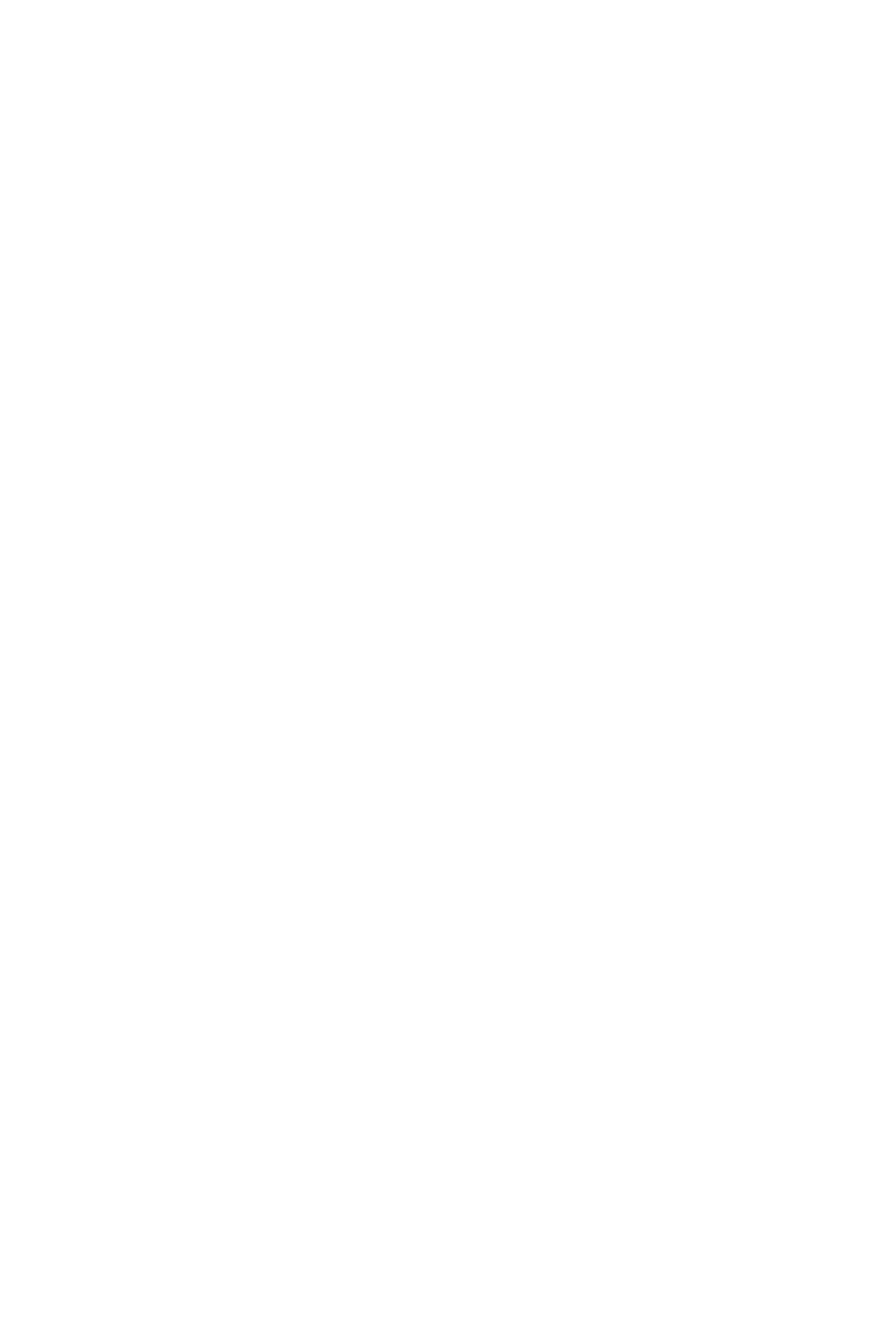
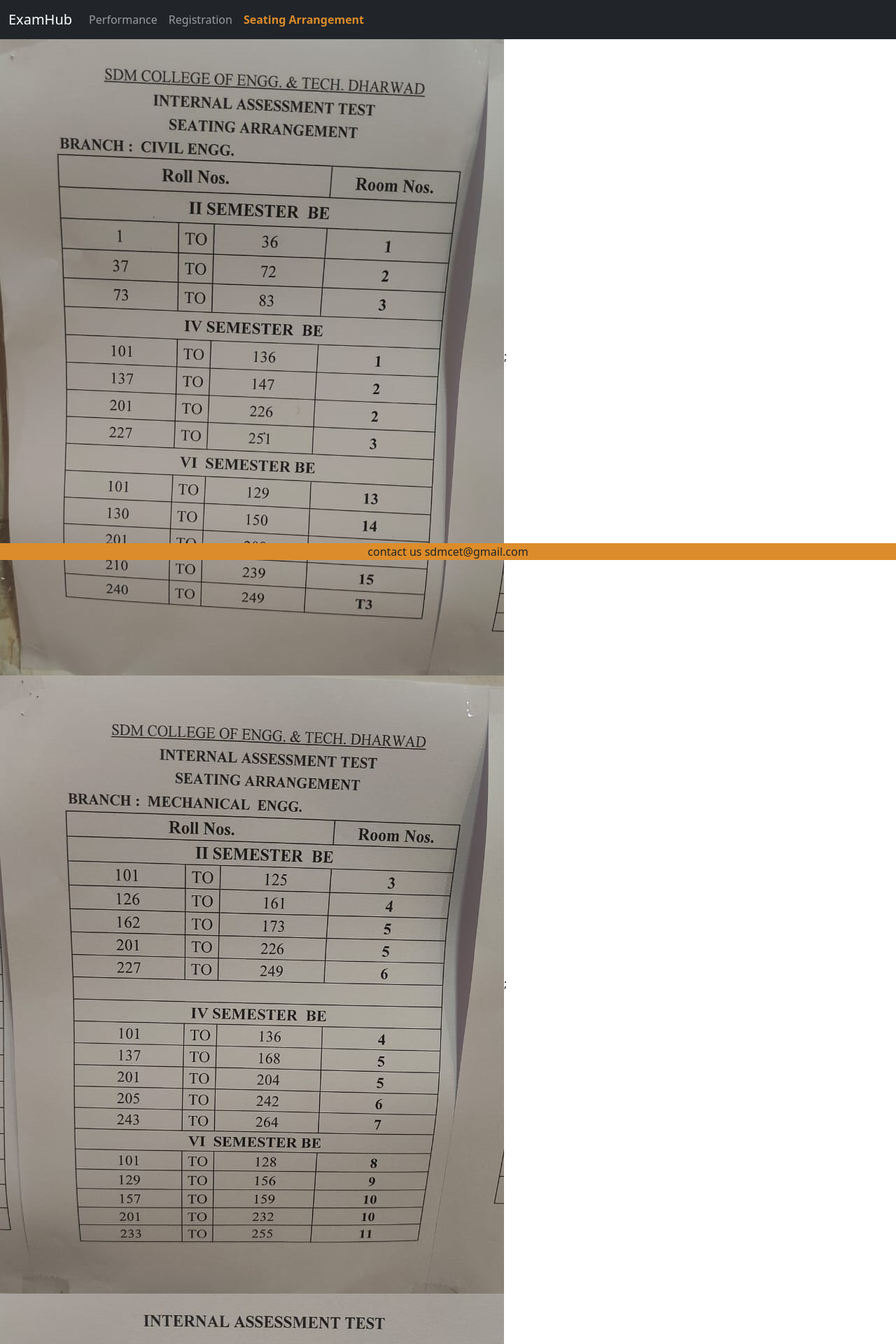
Before and after one commit to Vaishnavi-Hegde/ExamHub, a React (Vite) app in the folder Frontend/: page /seatingArrangement in a window 1280 px wide. Before the commit this address had no page. Shown: the top 1920 px of the page at 70% size. Before the commit the page ends 800 px from the top, so only its background shows below. Built offline with nearby package versions, Linux system fonts and the light colour scheme.

Commit message:
not final

```diff
--- a/Frontend/src/components/App.jsx
+++ b/Frontend/src/components/App.jsx
@@ -19,7 +19,7 @@ import CgpaToPreForm from './forms/CgpaToPreFrom';
 import DuplicateGradeCardForm from './forms/DuplicateGradeCardForm'
 import DuplicateAdmissionTicketForm from './forms/DuplicateAdmissionTicketForm';
 import PaymentPage from './PaymentPage';
-;
+import SeatingArrangement from './SeatingArrangement';
 function App() {
 
   return (
@@ -47,7 +47,7 @@ function App() {
           <Route path="/gradeCardForm" element={<DuplicateGradeCardForm/>}/>
           <Route path="/duplicateAdmissionTicketForm" element={<DuplicateAdmissionTicketForm/>}/>
           <Route path="/payment" element={<PaymentPage/>}/>
-
+          <Route path='/seatingArrangement' element={<SeatingArrangement/>}/>
         </Routes>
       </BrowserRouter>
 
--- a/Frontend/src/components/Navbar.jsx
+++ b/Frontend/src/components/Navbar.jsx
@@ -8,7 +8,7 @@ function Navbar({ type = "student" }) {
     <>
       <nav className="navbar navbar-expand-lg bg-dark navbar-dark sticky-top">
         <div className="container-fluid">
-          <NavLink to={type === "student" ? "/home" : "/homeAdmin"} className="navbar-brand">
+          <NavLink to={type === "student" ? "/home" : "/addAnnoucements"} className="navbar-brand">
             ExamHub
           </NavLink>
           <button
--- /dev/null
+++ b/Frontend/src/components/SeatingArrangement.jsx
@@ -0,0 +1,28 @@
+import Footer from "./Footer";
+import Navbar from "./Navbar";
+import seat1 from '../assets/seat1.jpeg';
+import seat2 from '../assets/seat2.jpeg';
+import seat3 from '../assets/seat3.jpeg';
+import seat4 from '../assets/seat4.jpeg';
+import seat5 from '../assets/seat5.jpeg';
+import seat6 from '../assets/seat6.jpeg';
+import seat7 from '../assets/seat7.jpeg';
+function SeatingArrangement() {
+  return (
+    <>
+
+      <Navbar type="student"/>
+      <img src={seat1} alt="seat1" />;
+      <img src={seat2} alt="seat2" />;
+      <img src={seat3} alt="seat3" />;
+      <img src={seat4} alt="seat4" />;
+      <img src={seat5} alt="seat5" />;
+      <img src={seat6} alt="seat6" />;
+      <img src={seat7} alt="seat7" />;
+      <br />
+
+      <Footer />
+    </>
+  );
+}
+export default SeatingArrangement;
--- a/Frontend/src/components/constants.js
+++ b/Frontend/src/components/constants.js
@@ -1,12 +1,12 @@
 export const STUDENT_LINKS = [
     {to:"/performance", title: "Performance"},
     {to:"/examRegistration", title: "Registration"},
-    {to:"blank", title: "Seating Arrangement"}
+    {to:"/seatingArrangement", title: "Seating Arrangement"}
   ]
 
 
   export const ADMIN_LINKS = [
     {to:"/addAnnoucements", title: "Add Announcements"},
-    {to:"/addSeatingArragement", title: "Add Seating Arrangement"},
+   // {to:"/addSeatingArragement", title: "Add Seating Arrangement"},
     {to:"/student/register", title: "Add Student"}
   ]
```
Also changed, not shown: 2 other files (tests, documents, lock files or other folders).
